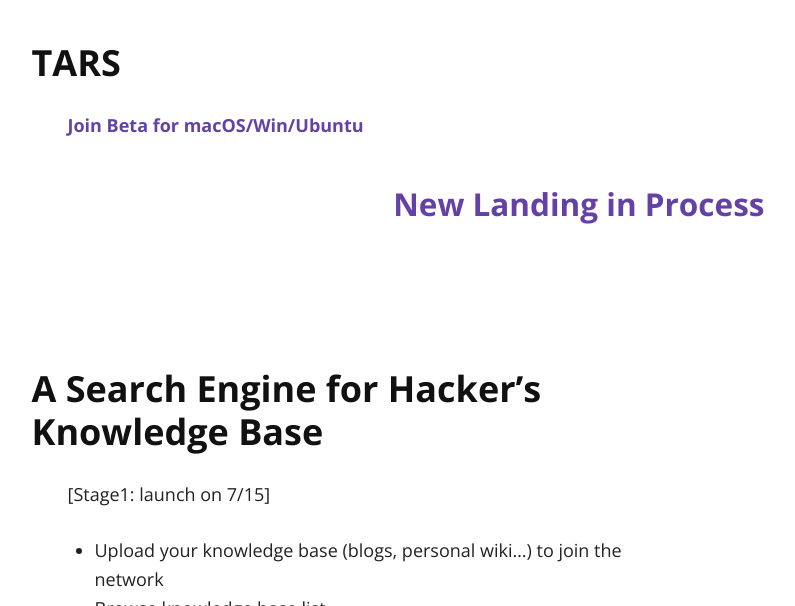
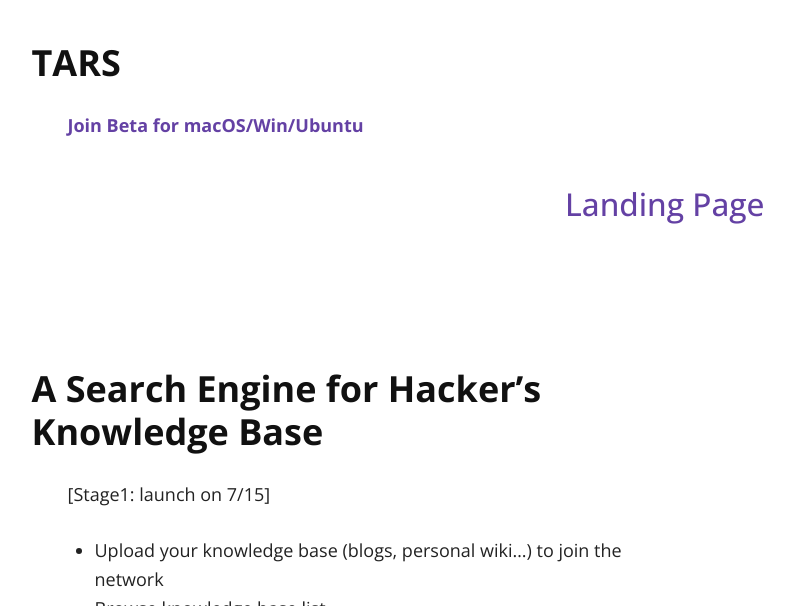
Before and after one commit to tarsmachine/tarsmachine.github.io, a Jekyll site: the page built from index.md, in a window 1280 px wide and 900 px high, cut to the strip 294-900 px from the top of the window. Shown: the whole strip, without its empty margins (260-1055 px from the left). Built offline with Jekyll 4.4.1, drawn with Linux system fonts in a browser that asks for light colours; nearby versions of some CDN libraries.

Commit message:
Adjust Links

```diff
--- a/index.md
+++ b/index.md
@@ -7,9 +7,9 @@
 
 ### TARS
 
-**[Join Beta for macOS/Win/Ubuntu](mailto:allenleein@gmail.com?subject=Join TARS&body=Hi, I would like to join the private beta. Here is my knowledge base:)**
+**[Join Beta for macOS/Win/Ubuntu](mailto:allenleein@gmail.com?subject=Join TARS&body=Hi, I would like to join the private bete!)**
 
-**[New Landing in Process](https://tarsbase.github.io/cause/)**
+[Landing Page](https://tarsbase.github.io/cause/)
 ---
 
 ### A Search Engine for Hacker's Knowledge Base
```
